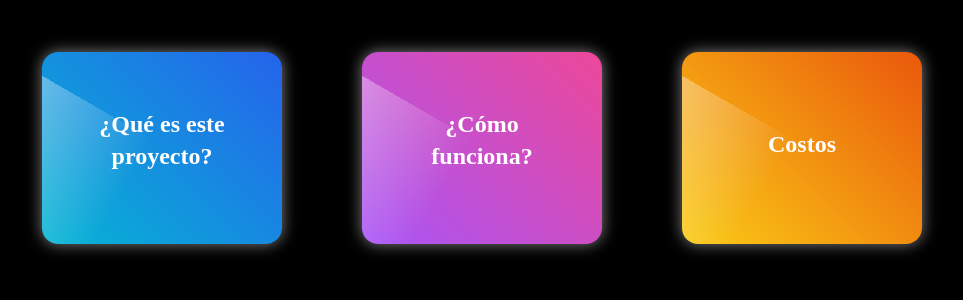
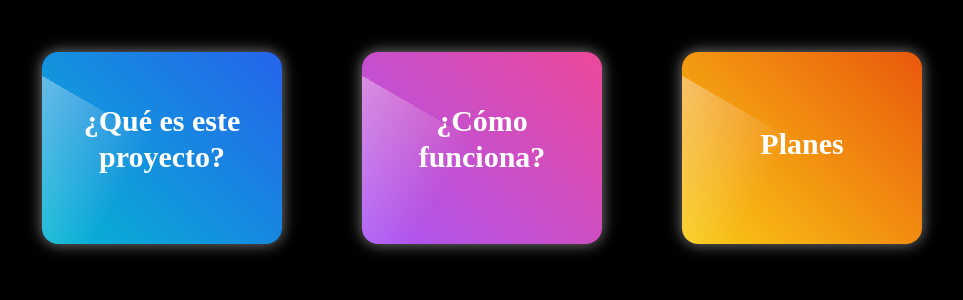
Before and after one commit to evelynsilverio/lightstep, a Django app: page /AcercaDelProyecto in a window 1280 px wide. Shown: the part 230-530 px from the top of the page, without its empty margins (158-1121 px from the left). Run offline with Django 5.2, Linux system fonts and the light colour scheme; style sheets or scripts are compiled from the project's sources; some libraries are stand-ins or nearby versions; some web fonts are replaced.

Commit message:
Pagina web 1.2

```diff
--- a/mysite/mysite/templates/acercaProyecto.html
+++ b/mysite/mysite/templates/acercaProyecto.html
@@ -90,15 +90,15 @@
 <br>
 <div class="flex justify-center space-x-20 mt-12">
             <a href="{% url 'proyecto' %}" class="neon-button bg-cyan">
-                <p class="!text-white !text-2xl !font-bold !animate-bounce">¿Qué es este proyecto?</p>
+                <p class="!text-white !text-3xl !font-bold !animate-bounce">¿Qué es este proyecto?</p>
             </a>
 
             <a href="{% url 'funcionamiento' %}" class="neon-button bg-purple">
-                <p class="!text-white !text-2xl !font-bold !font-semibold !animate-bounce">¿Cómo funciona?</p>
+                <p class="!text-white !text-3xl !font-bold !font-semibold !animate-bounce">¿Cómo funciona?</p>
             </a>
 
             <a href="{% url 'costos' %}" class="neon-button bg-yellow">
-                <p class="!text-white !text-2xl !font-bold !font-semibold !animate-bounce">Costos</p>
+                <p class="!text-white !text-3xl !font-bold !font-semibold !animate-bounce">Planes</p>
             </a>
         </div>
     </div>
```
Also changed, not shown: mysite/mysite/static/img/avatar_esme.jpg, mysite/mysite/static/img/avatar_kev.jpg, mysite/mysite/static/img/avatar_lari.jpg.
